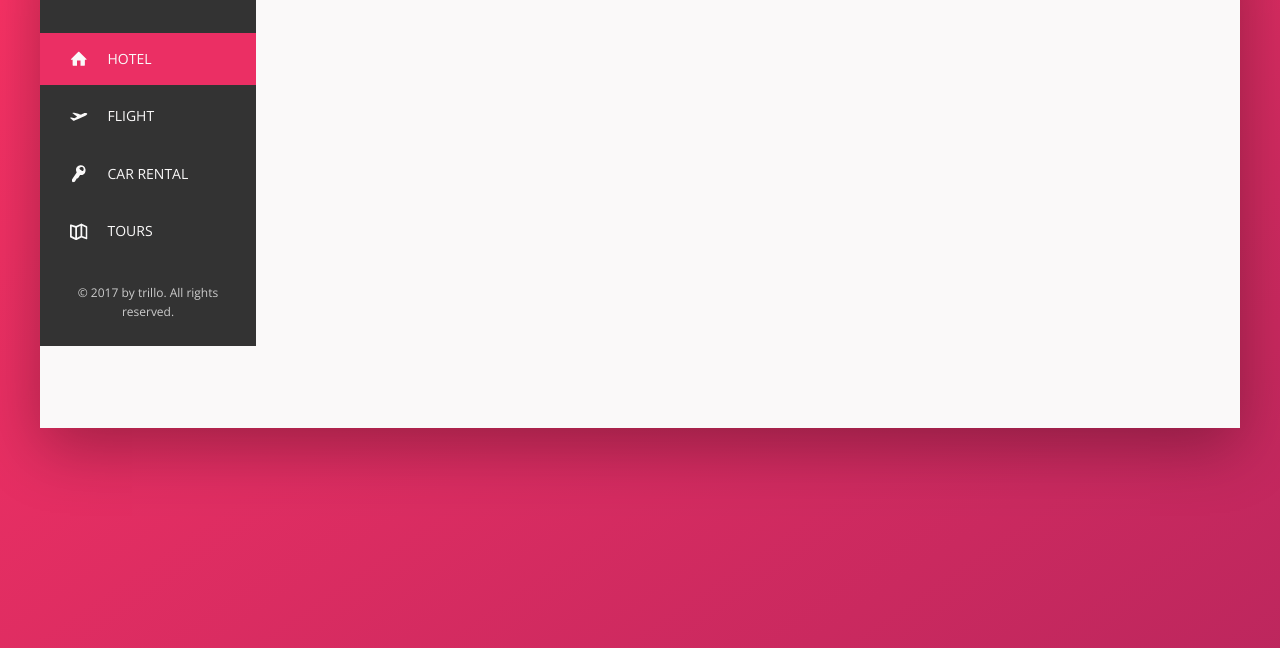
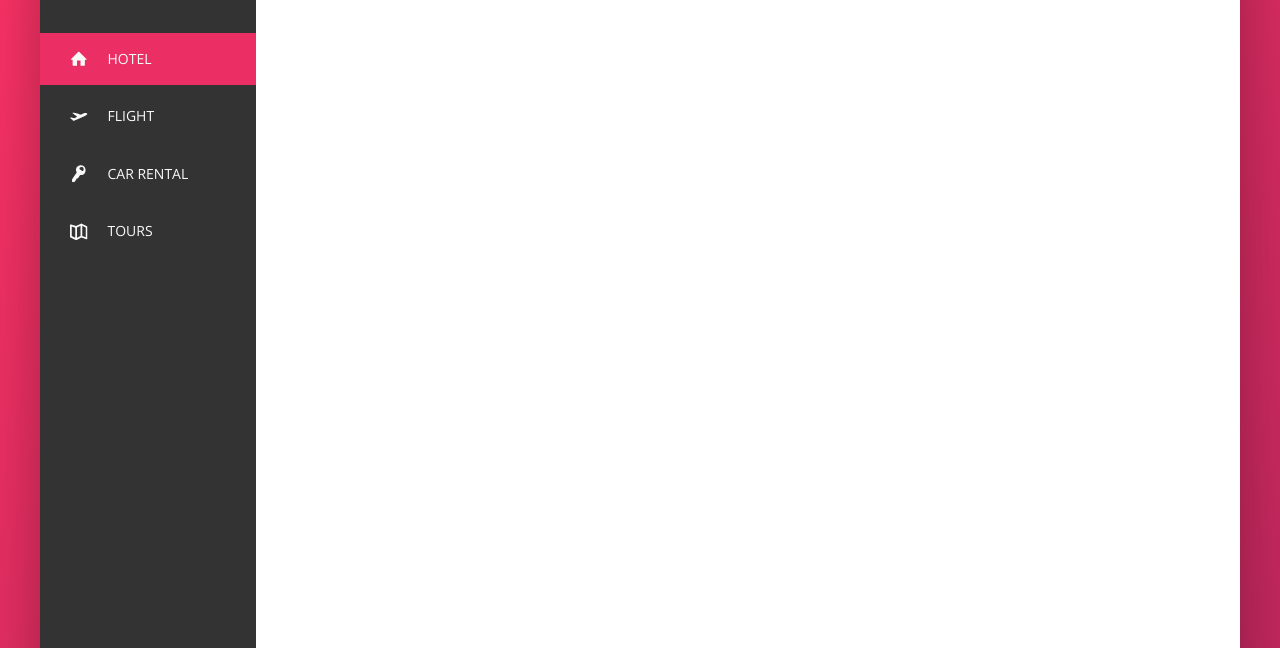
Before and after one commit to smrifat1411/rifchat, a website: page index.html in a window 1280 px wide. Shown: the part 152-800 px from the top of the page. Drawn offline with nearby package versions, Linux system fonts and the light colour scheme.

Commit message:
finishing the sidebar design final edition

```diff
--- a/index.html
+++ b/index.html
@@ -86,6 +86,10 @@
                         &copy; 2017 by trillo. All rights reserved.
                     </div>
                 </nav>
+
+                <main class="hotel-view">
+
+                </main>
             </div>
         </div>
     </body>
--- a/sass/_layout.scss
+++ b/sass/_layout.scss
@@ -47,3 +47,9 @@
   flex-direction: column;
   justify-content: space-between;
 }
+.hotel-view {
+    background-color: #fff;
+
+    flex: 1;
+    height: 80rem;
+}
```
Also changed, not shown: sass/_components.scss (+7 -0 lines), CSS/style.css.
